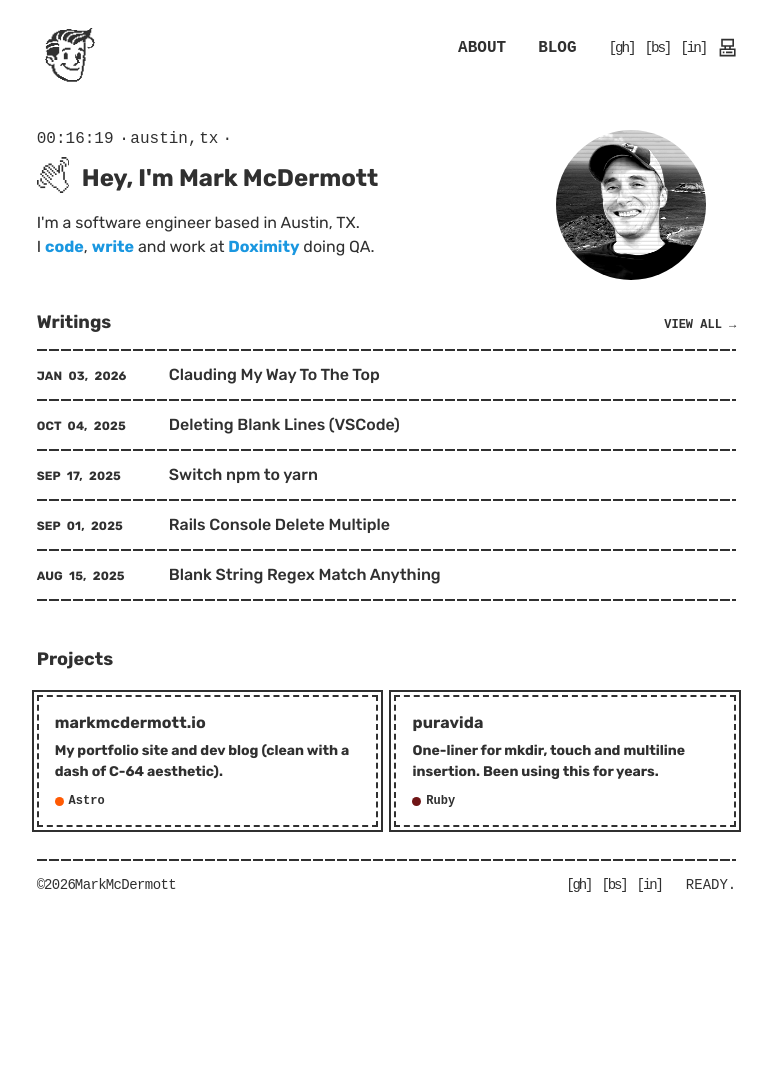
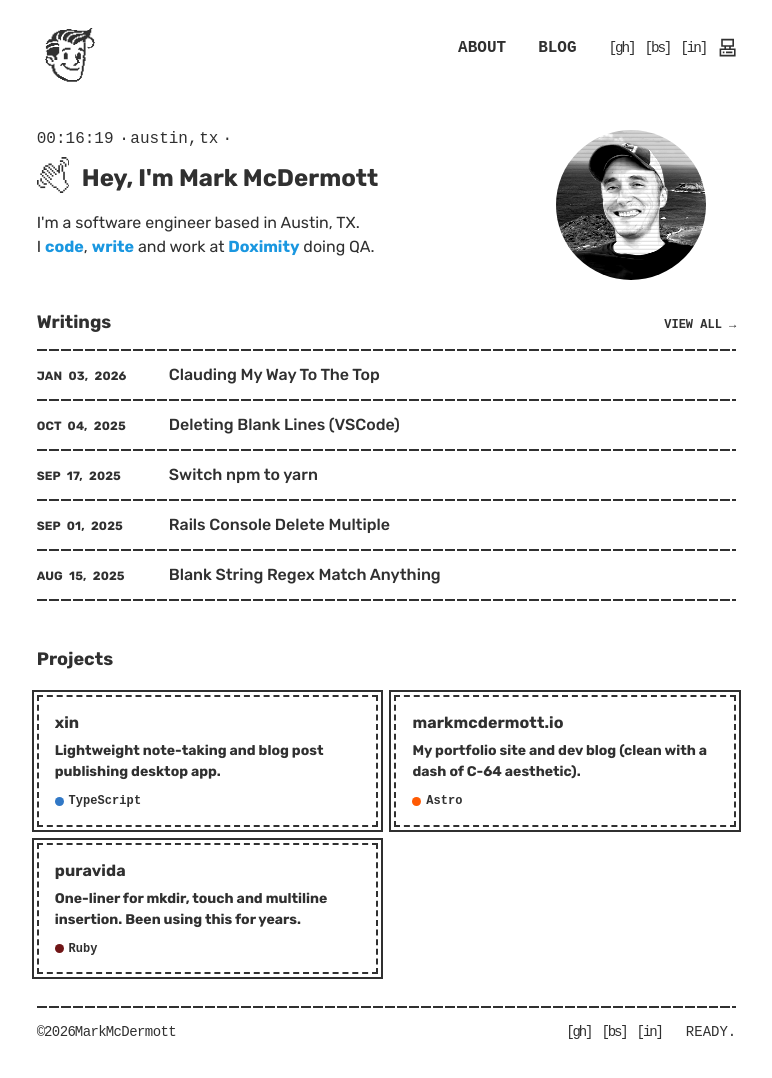
Before and after one commit to mark-mcdermott/markmcdermott.io, an Astro site: page / in a window 1280 px wide. Shown: the whole page, without its empty margins (246-1018 px from the left). Before the commit the page ends 933 px from the top, so only its background shows below. Built offline with nearby package versions, Linux system fonts and the light colour scheme; Astro itself is replaced by a stand-in of ours; no server answers; a web font is replaced by a local one.

Commit message:
feat: add xin project

```diff
--- a/src/pages/index.astro
+++ b/src/pages/index.astro
@@ -17,6 +17,14 @@ function formatDate(dateStr: string) {
 }
 
 const projects = [
+  {
+    name: 'xin',
+    description: 'Lightweight note-taking and blog post publishing desktop app.',
+    repo: 'mark-mcdermott/xin',
+    url: 'https://github.com/mark-mcdermott/xin',
+    language: 'TypeScript',
+    langColor: '#3178c6',
+  },
   {
     name: 'markmcdermott.io',
     description: 'My portfolio site and dev blog (clean with a dash of C-64 aesthetic).',
```
